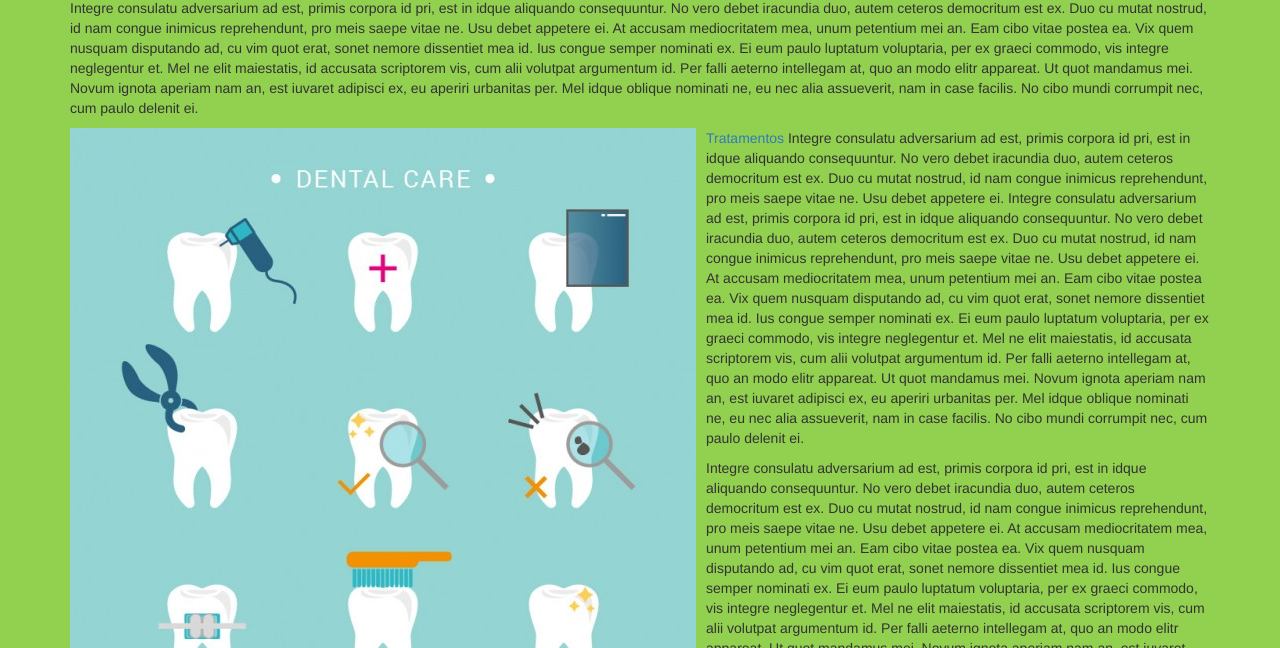
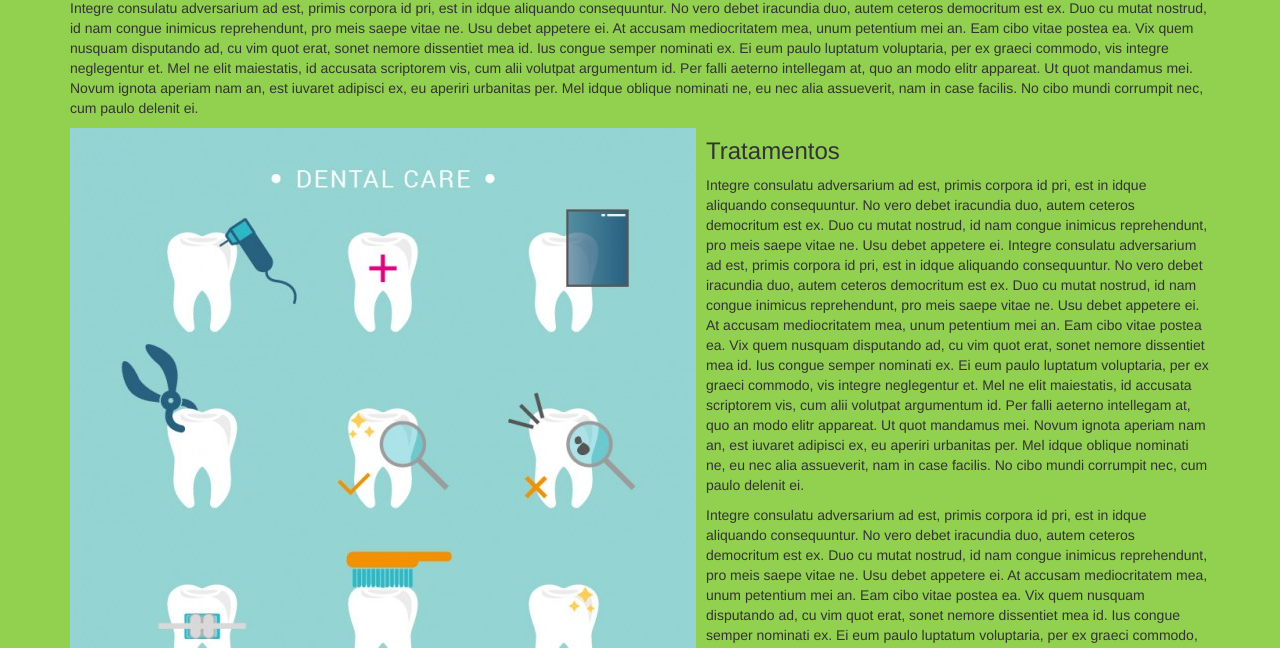
Before and after one commit to carloshlessa/briefing1, a plain HTML site: page index.html in a window 1280 px wide. Shown: the part 721-1369 px from the top of the page. Drawn offline with nearby package versions, Linux system fonts and the light colour scheme.

Commit message:
Update index.html

```diff
--- a/index.html
+++ b/index.html
@@ -94,7 +94,7 @@
 
       <img class="img-postagem" src="img/dentalcare.png">
         <p>
-          <a href="tratamentos.html">Tratamentos</a>
+          <h3>Tratamentos</h3>
 
           Integre consulatu adversarium ad est, primis corpora id pri, est in idque aliquando consequuntur. No vero debet iracundia duo, autem ceteros democritum est ex. Duo cu mutat nostrud, id nam congue inimicus reprehendunt, pro meis saepe vitae ne. Usu debet appetere ei.
 
```
